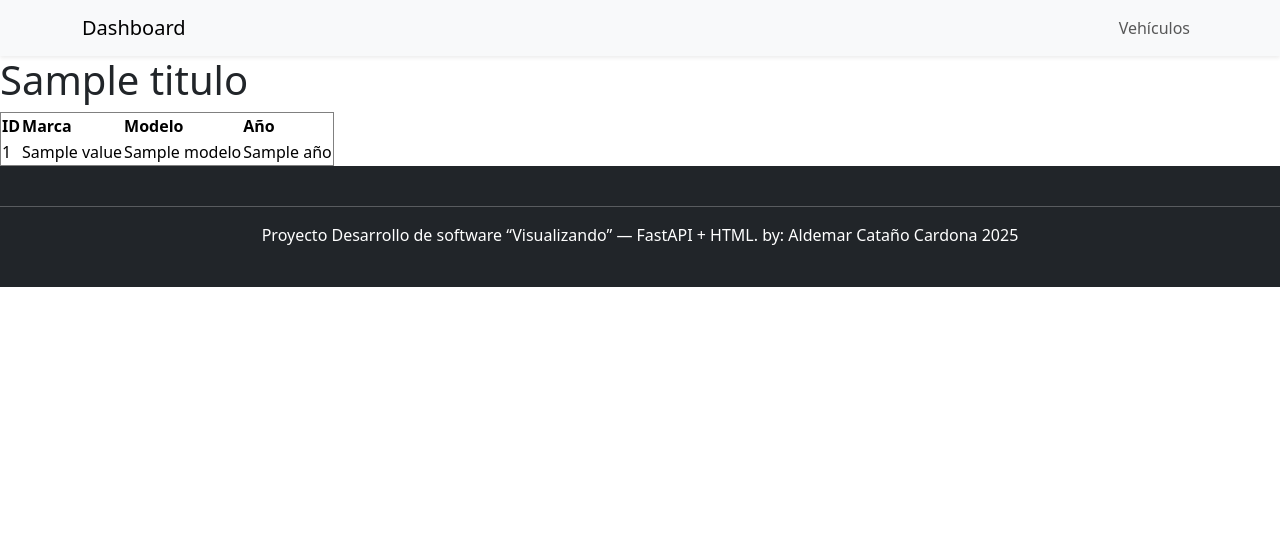
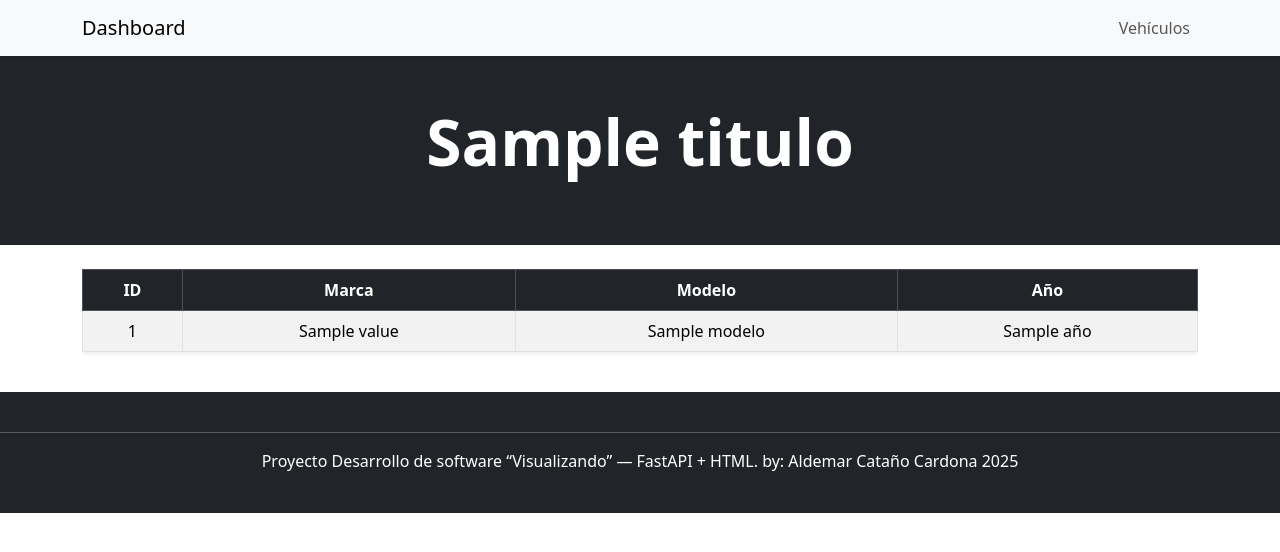
Before and after one commit to Aldemitar/vehiculos_electricos_aldemar, a FastAPI app: template templates/vehiculos_registro.html in a window 1280 px wide. Shown: the top 552 px of the page. Run offline with FastAPI, Linux system fonts and the light colour scheme; the template is opened without the code that fills it: most values are stand-ins (such as "Sample title", 1, 10 or a date in 2020); parts of the project's set-up code (start-up, migrations or seed data) failed here and were passed over.

Commit message:
Se agregarón estilos de bootstrap para la tabla, además de un header

```diff
--- a/templates/vehiculos_registro.html
+++ b/templates/vehiculos_registro.html
@@ -2,10 +2,17 @@
 {% block title %} {{ titulo }} - Visualizando {% endblock %}
 {% block content %}
 
-    <h1>{{ titulo }}</h1>
+    <header class="bg-dark text-white py-5">
+        <div class="container text-center">
+            <h1 class="display-3 fw-bold mb-3">{{ titulo }}</h1>
+        </div>
+    </header>
+    <br>
 
-    <table border="1" style="color: rgb(0, 0, 0)">
-        <thead>
+    <div class="container">
+        <div class="table-responsive">
+            <table class="table table-striped table-hover table-bordered align-middle shadow-sm">
+                <thead class="table-dark text-center">
                     <tr>
                         <th>ID</th>
                         <th>Marca</th>
@@ -13,16 +20,18 @@
                         <th>Año</th>
                     </tr>
                 </thead>
-        <tbody>
+                <tbody class="text-center">
                     {% for vehiculo in sesiones %}
                     <tr>
                         <td>{{ vehiculo.id }}</td>
-                <td>{{ vehiculo.marca.value }}</td>  <!-- 👈 Aquí se muestra como "Chevrolet" -->
+                        <td>{{ vehiculo.marca.value }}</td>
                         <td>{{ vehiculo.modelo }}</td>
                         <td>{{ vehiculo.año }}</td>
                     </tr>
                     {% endfor %}
                 </tbody>
             </table>
-
+        </div>
+    </div>
+    <br>
 {% endblock %}
```
Lines whose indentation alone changed are shown as unchanged.
